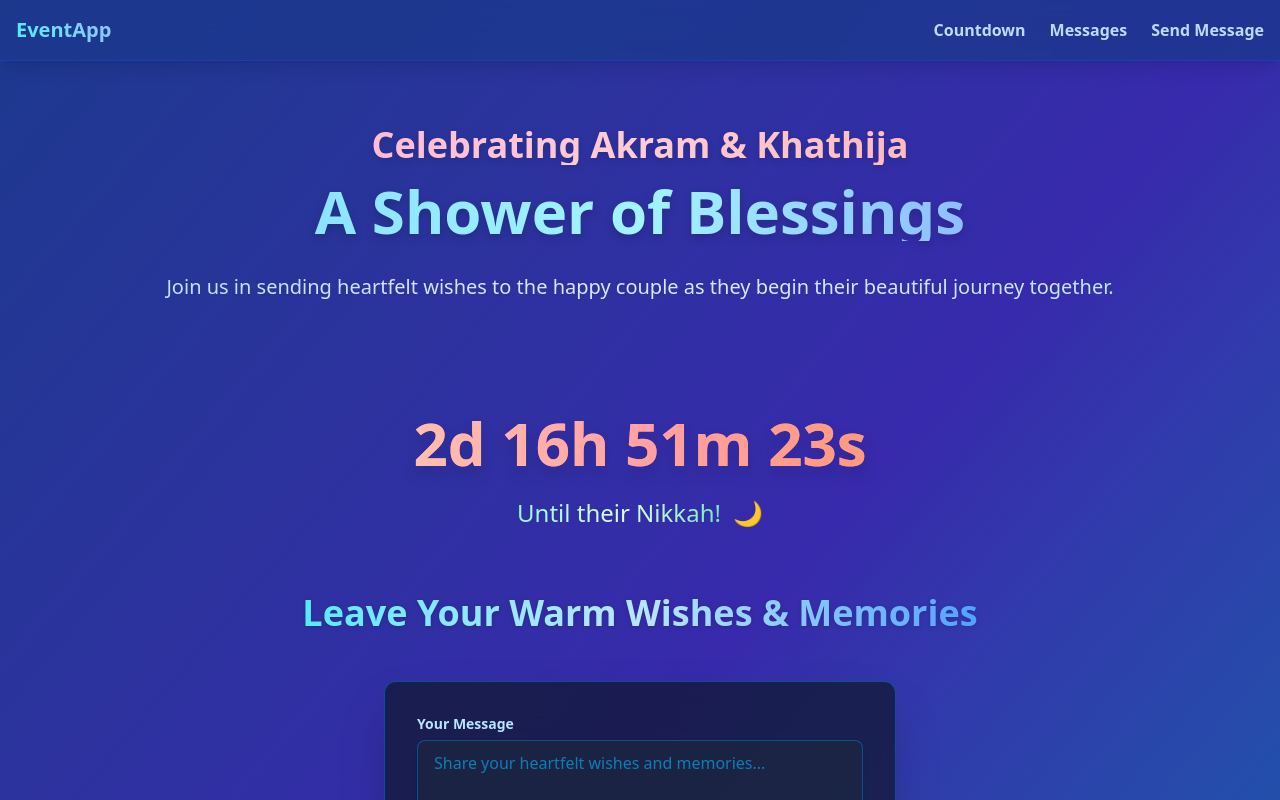
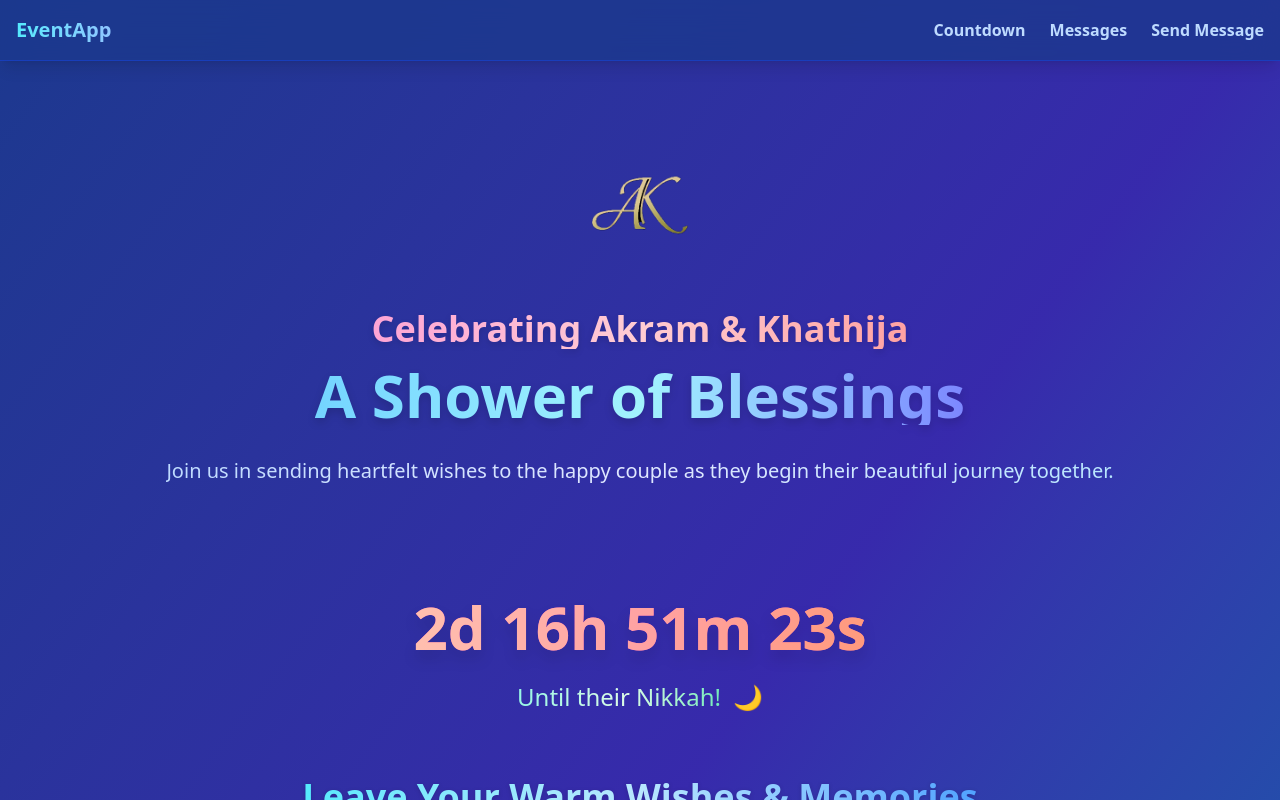
Before and after one commit to ima-d-ice/wedding-wish, a React (Vite) app: page / in a window 1280 px wide. Shown: the top 800 px of the page. Built offline with nearby package versions, Linux system fonts and the light colour scheme; no server answers; the database is empty.

Commit message:
updated-ui

```diff
--- a/src/App.tsx
+++ b/src/App.tsx
@@ -5,16 +5,26 @@ import Footer from './components/footer';
 import MessageInputForm from './components/MessageInputForm';
 import { Toaster } from 'react-hot-toast';
 import { motion } from "framer-motion";
+import AkLogo from './assets/ak.png'; // Assuming your image is named ak.png and in src/assets
 
 // HomePage content is now directly part of App or could be a simple component
 const HomePageContent = () => (
   <>
     <motion.header
-      className="text-center py-10 md:py-16"
+      className="text-center py-10 md:py-16 relative" // Added relative positioning for potential absolute positioning of elements if needed
       initial={{ opacity: 0, y: -20 }}
       animate={{ opacity: 1, y: 0 }}
       transition={{ duration: 0.7, ease: "easeOut" }}
     >
+      <div className="flex flex-col items-center justify-center"> {/* Flex container for centering */}
+        <motion.img
+          src={AkLogo}
+          alt="Akram & Khathija Initials"
+          className="h-80 w-auto md:h-40 mb-4 md:mb-6" // Adjusted height classes
+          initial={{ opacity: 0, scale: 0.5 }}
+          animate={{ opacity: 1, scale: 1 }}
+          transition={{ duration: 0.5, delay: 0.2, ease: "easeOut" }}
+        />
         <h2 className="text-2xl sm:text-3xl md:text-4xl font-semibold drop-shadow-md bg-gradient-to-r from-pink-300 via-rose-200 to-red-300 bg-clip-text text-transparent mb-4">
           Celebrating Akram & Khathija
         </h2>
@@ -24,6 +34,7 @@ const HomePageContent = () => (
         <p className="text-lg sm:text-xl mt-6 md:mt-8 bg-gradient-to-r from-blue-200 via-indigo-100 to-sky-200 bg-clip-text text-transparent" id="count-down"> {/* Ensure ID matches Navbar target */}
           Join us in sending heartfelt wishes to the happy couple as they begin their beautiful journey together.
         </p>
+      </div>
     </motion.header>
 
     <motion.section
```
Also changed, not shown: src/assets/ak.png (added), src/assets/vecteezy_alphabet-letters-initials-monogram-logo-ak-ka-a-and-k_12790504-removebg-preview.png (added). Lines whose indentation alone changed are shown as unchanged.
